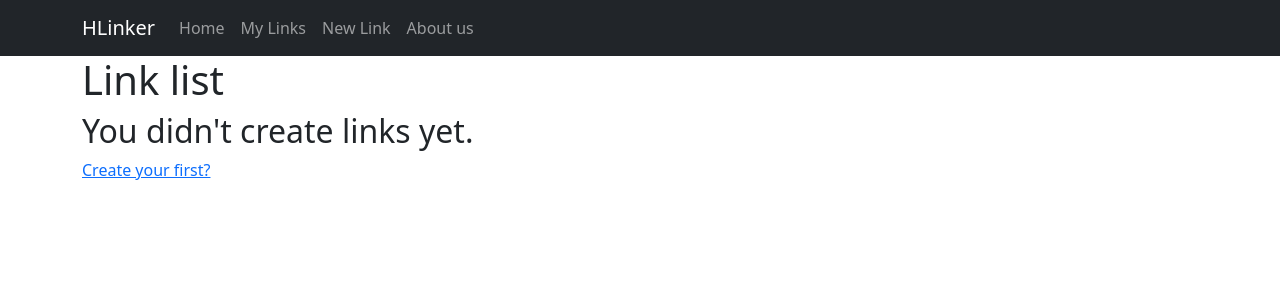
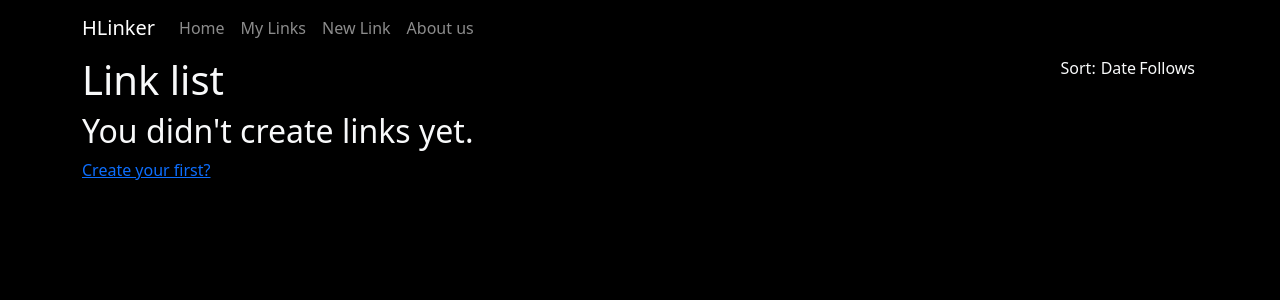
Before and after one commit to HerbyZ/HLinker, a Django app: page /links/ in a window 1280 px wide. Shown: the top 300 px of the page. Run offline with Django 3.2, Linux system fonts and the light colour scheme; the visitor is signed in with stand-in values (Sample User, id 1); data that the repository does not hold is empty; some libraries are stand-ins or nearby versions.

Commit message:
Link creation beta + some HTML & CSS

```diff
--- a/hlinker/hlinker/settings.py
+++ b/hlinker/hlinker/settings.py
@@ -118,5 +118,6 @@ STATIC_ROOT = os.path.join(BASE_DIR, 'static')
 
 STATICFILES_DIRS = [
     os.path.join(STATIC_ROOT, 'styles'),
+    os.path.join(STATIC_ROOT, 'js'),
     os.path.join(STATIC_ROOT, 'lib'),
 ]
--- a/hlinker/links/urls.py
+++ b/hlinker/links/urls.py
@@ -1,8 +1,10 @@
 from django.urls import path
 
-from .views import link_list_view
+from .views import link_list_view, create_link_view, create_link_page_view
 
 app_name = 'links'
 urlpatterns = [
     path('', link_list_view, name='link_list'),
+    path('new/', create_link_page_view, name='new_link'),
+    path('create/', create_link_view, name='create_link'),
 ]
--- a/hlinker/links/views.py
+++ b/hlinker/links/views.py
@@ -1,4 +1,4 @@
-from django.http.response import Http404
+from django.http.response import Http404, HttpResponseRedirect
 from django.shortcuts import render
 
 from .models import Link, User
@@ -18,3 +18,27 @@ def link_list_view(request):
     return render(request, 'links/list.html', {
         'links': user_links
     })
+
+
+def create_link_page_view(request):
+    return render(request, 'links/new.html')
+
+
+def create_link_view(request):
+    if not request.user.is_authenticated:
+        raise Http404('You need to login to use this page.')
+
+    user = request.user
+    data = request.POST
+
+    if data['description'] == None:
+        pass
+
+    user.link_set.create(
+        name=data['name'],
+        description=data['description'],
+        parent_link=data['parent_link'],
+        short_link='herby'
+    )
+
+    return HttpResponseRedirect('/links')
--- a/hlinker/static/styles/links/list.css
+++ b/hlinker/static/styles/links/list.css
@@ -1,7 +1,19 @@
-.link-list-item {
-    background-color: rgb(243, 243, 243);
-    border-radius: 10px;
-    padding-right: 100px;
+.link-list-menu {
+    display: flex;
+    justify-content: space-between;
+}
+
+.link-list-menu-filters {
+    display: flex;
+    justify-content: start;
+}
+
+.menu-filter {
+    margin-right: 3px;
+}
+
+.filter-label {
+    margin-right: 5px;
 }
 
 .follow-count {
--- a/hlinker/static/styles/master.css
+++ b/hlinker/static/styles/master.css
@@ -1,10 +1,16 @@
 html {
     scroll-behavior: smooth;
+    color: #fff;
 }
 
 body {
     margin: 0;
     padding: 0;
+    background-color: #000;
+}
+
+nav.navbar {
+	background: rgba(0, 0, 0, 0);
 }
 
 .nav-link-right {
--- a/hlinker/templates/base.html
+++ b/hlinker/templates/base.html
@@ -5,13 +5,12 @@
     <meta charset="UTF-8">
     <meta name="viewport" content="width=device-width, initial-scale=1.0">
     <title>{% block title %}HLinker{% endblock %}</title>
-    <script src="{% static 'bootstrap/bootstrap.min.js' %}"></script>
     <link rel="stylesheet" href="{% static 'bootstrap/bootstrap.min.css' %}">
     <link rel="stylesheet" href="{% static 'master.css' %}">
     {% block links %}{% endblock %}
 </head>
 <body>
-    <nav class="navbar navbar-expand-lg navbar-dark bg-dark" aria-label="Eighth navbar example">
+    <nav class="navbar navbar-expand-lg navbar-dark" aria-label="Eighth navbar example">
         <div class="container">
             <a class="navbar-brand" href="{% url 'home' %}">HLinker</a>
             <button class="navbar-toggler" type="button" data-bs-toggle="collapse" data-bs-target="#navbarsExample07" aria-controls="navbarsExample07" aria-expanded="false" aria-label="Toggle navigation">
@@ -31,7 +30,7 @@
                     </li>
 
                     <li class="nav-item">
-                        <a class="nav-link" aria-current="page" href="#">New Link</a>
+                        <a class="nav-link" aria-current="page" href="/links/new">New Link</a>
                     </li>
 
                     {% endif %}
@@ -51,9 +50,10 @@
             </div>
         </div>
     </nav>
-    <div class="container">
+    <div class="container text-light">
         {% block content %}{% endblock %}
     </div>
     {% block scripts %}{% endblock %}
+    <script src="{% static 'bootstrap/bootstrap.min.js' %}"></script>
 </body>
 </html>
--- a/hlinker/templates/links/list.html
+++ b/hlinker/templates/links/list.html
@@ -7,8 +7,20 @@
 {% endblock %}
 {% block content %}
 
+    <!-- TODO: Sort -->
     <div class="link-list">
-        <h1>Link list</h1>
+        <div class="link-list-menu">
+            <h1 class="text-light">Link list</h1>
+            <div class="link-list-menu-filters">
+                <span class="filter-label">Sort:</span>
+                <div class="date-filter menu-filter">
+                    Date
+                </div>
+                <div class="follow-filter menu-filter">
+                    Follows
+                </div>
+            </div>
+        </div>
         {% if links %}
 
             {% for link in links %}
```
Also changed, not shown: hlinker/static/js/new_link.js (added, +49 -0 lines), hlinker/templates/base/about.html (+8 -0 lines), hlinker/templates/links/new.html (added, +29 -0 lines), readme.md.
